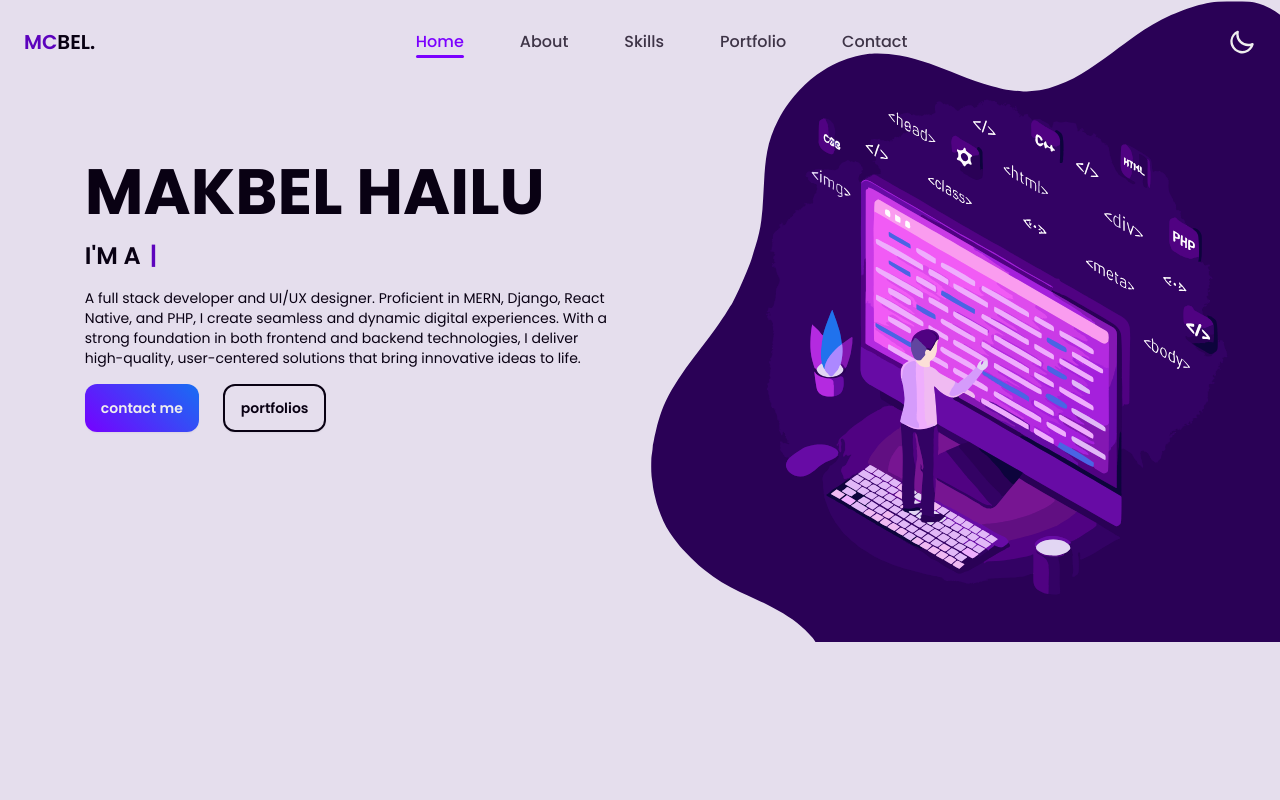
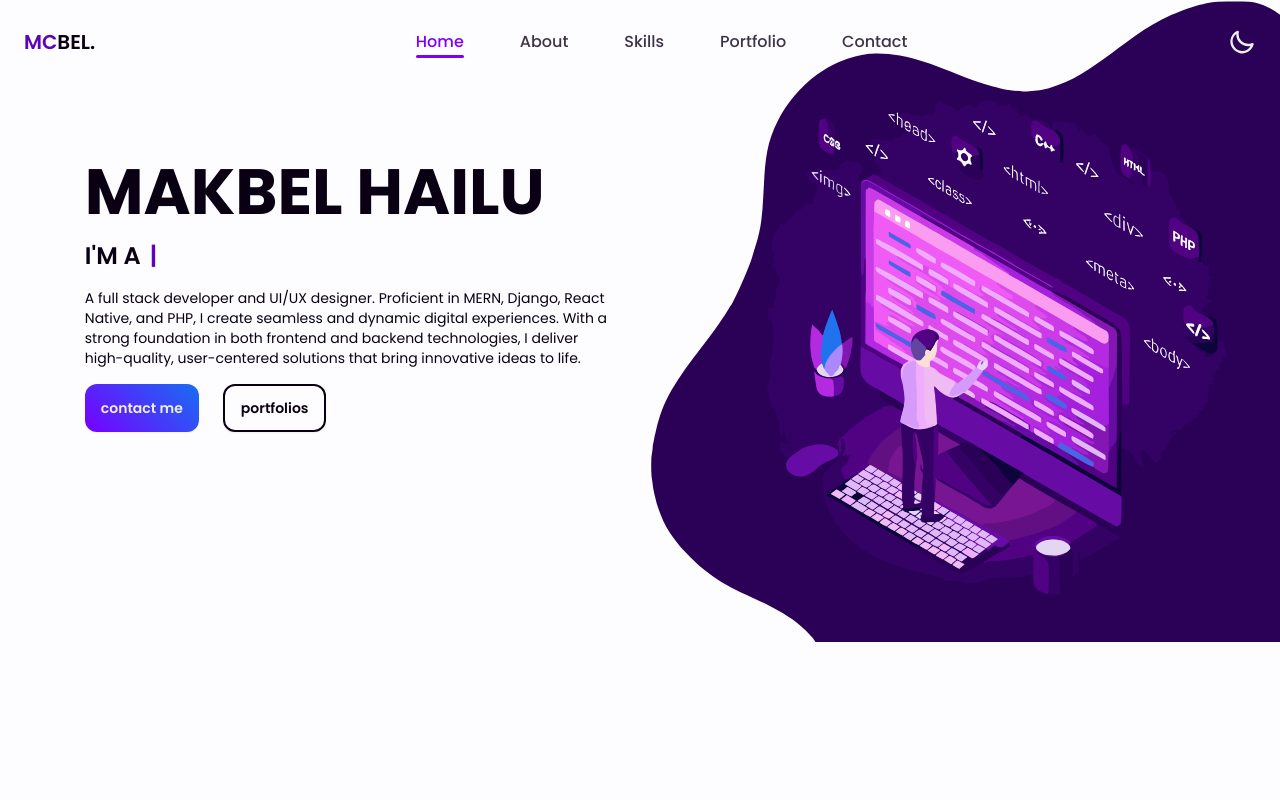
Before and after one commit to Mcbelson32/portfolio, a React (Vite) app: page / in a window 1280 px wide. Shown: the top 800 px of the page. Built offline with nearby package versions, Linux system fonts and the light colour scheme.

Commit message:
Update index.css

```diff
--- a/src/index.css
+++ b/src/index.css
@@ -29,7 +29,7 @@
 }
 html {
   scroll-behavior: smooth;
-  background-color: #e5deed;
+  background-color: #fdfcff;
   transition: all 0.5s ease-in-out;
 }
 
```
